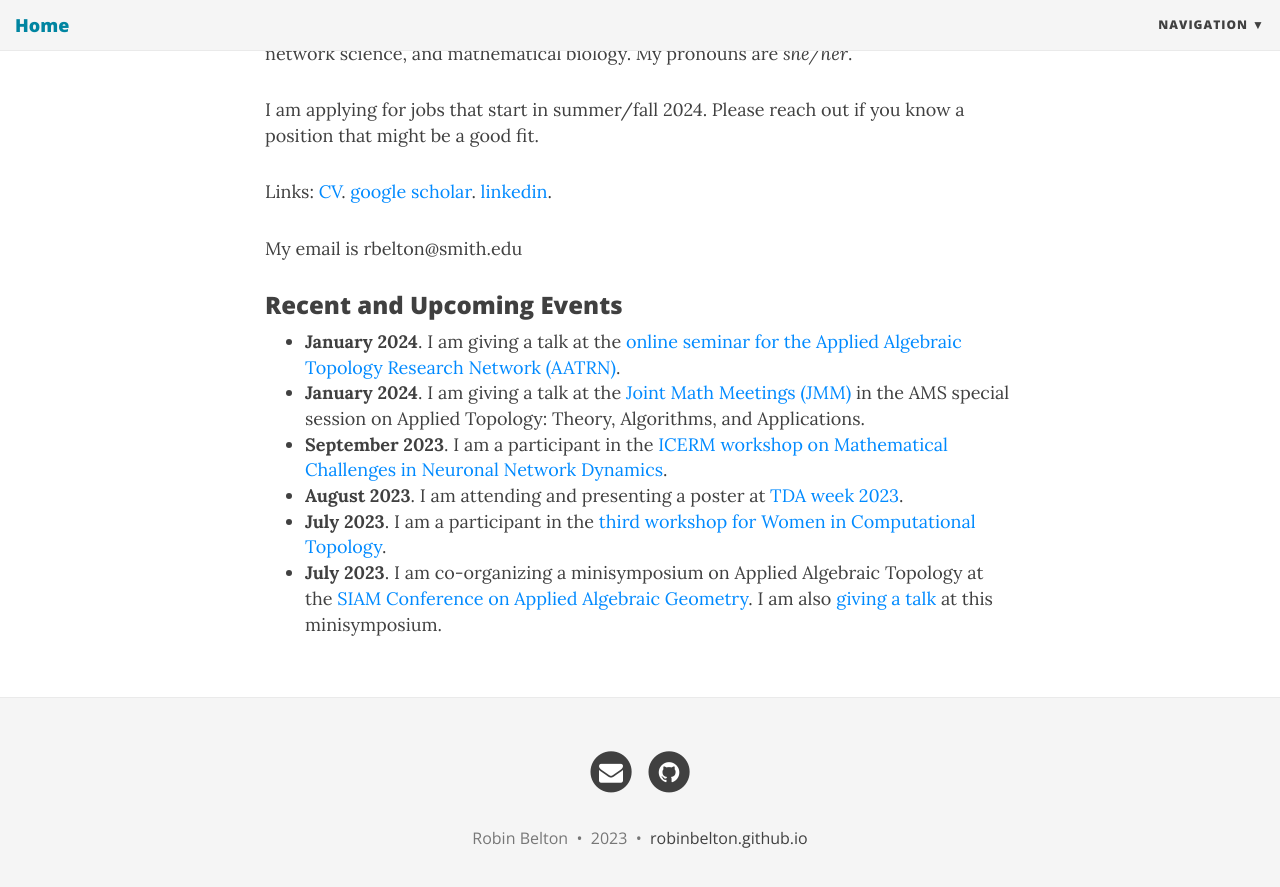
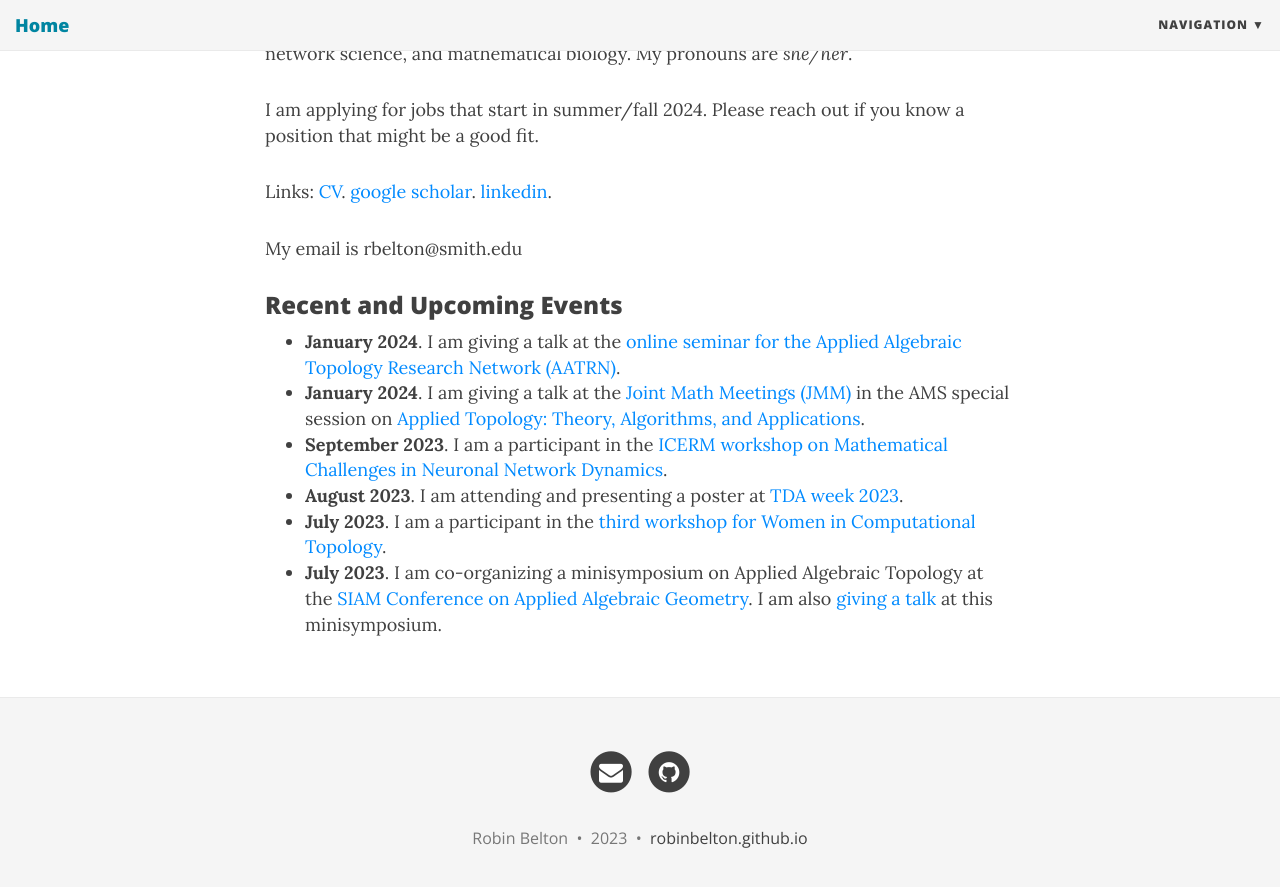
Before and after one commit to robinbelton/robinbelton.github.io, a Jekyll site: the page built from index.html, in a window 1280 px wide and 900 px high, scrolled down 518 px. Shown: the top 887 px of the window. Built offline with Jekyll 4.4.1, drawn with Linux system fonts in a browser that asks for light colours; nearby versions of some CDN libraries; the list of posts is cut into pages by our own code; some of the changed lines change nothing that is shown.

Commit message:
Edit main page

```diff
--- a/index.html
+++ b/index.html
@@ -21,7 +21,7 @@ I am applying for jobs that start in summer/fall 2024. Please reach out if you k
 <h3>Recent and Upcoming Events</h3>
 <ul>
     <li><b>January 2024</b>. I am giving a talk at the <a href = "https://www.aatrn.net/seminar"> online seminar for the Applied Algebraic Topology Research Network (AATRN)</a>.
-    <li><b>January 2024</b>. I am giving a talk at the <a href = "https://www.jointmathematicsmeetings.org/meetings/national/jmm2024/2300_intro"> Joint Math Meetings (JMM)</a> in the AMS special session on Applied Topology: Theory, Algorithms, and Applications.
+    <li><b>January 2024</b>. I am giving a talk at the <a href = "https://www.jointmathematicsmeetings.org/meetings/national/jmm2024/2300_intro"> Joint Math Meetings (JMM)</a> in the AMS special session on <a href = "https://www.jointmathematicsmeetings.org/meetings/national/jmm2024/2300_program_friday.html#2300:SS35C"> Applied Topology: Theory, Algorithms, and Applications</a>.
     <li><b>September 2023</b>. I am a participant in the <a href = "https://icerm.brown.edu/programs/sp-f23/w1/"> ICERM workshop on Mathematical Challenges in Neuronal Network Dynamics</a>.
     <li><b>August 2023</b>. I am attending and presenting a poster at <a href = "https://sites.google.com/view/tdaweek2023/home">TDA week 2023</a>.
     <li><b>July 2023</b>. I am a participant in the <a href = "https://bernoulli.epfl.ch/programs/wincomptop-women-in-computational-topology-3/"> third workshop for Women in Computational Topology</a>.
```
